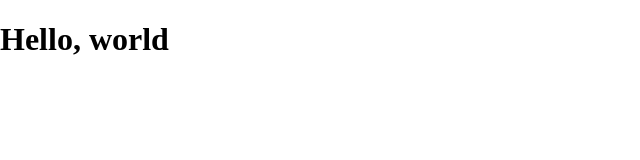
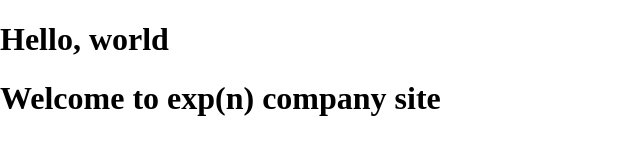
Before and after one commit to edrad-ng/template-test, a plain HTML site: page index.html in a window 1280 px wide. Shown: the whole page, without its empty margins (0-640 px from the left). Drawn offline with Linux system fonts and the light colour scheme.

Commit message:
welcome to exp(n)

```diff
--- a/index.html
+++ b/index.html
@@ -11,6 +11,7 @@
 </head>
 <body>
     <h1>Hello, world</h1>
+    <h1>Welcome to exp(n) company site</h1>
     <!-- Script -->
     <script src="script.js"></script>
 </body>
```
